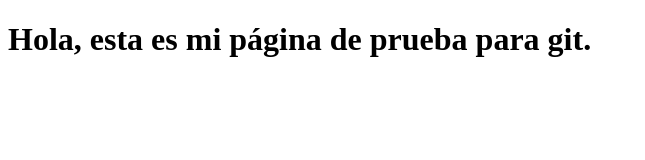
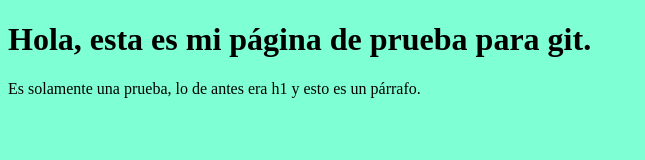
Before and after one commit to jorgemouro/gitjorge, a plain HTML site: page index.html in a window 1280 px wide. Shown: the whole page, without its empty margins (0-645 px from the left). Drawn offline with Linux system fonts and the light colour scheme.

Commit message:
añadimos estilos

```diff
--- /dev/null
+++ b/css/styles.css
@@ -0,0 +1,4 @@
+@charset "UTF-8";
+body{
+    background-color: aquamarine;
+}
--- a/index.html
+++ b/index.html
@@ -1,11 +1,13 @@
 <!DOCTYPE html>
 <html lang="en">
+<link href="css/styles.css" rel="stylesheet" type="text/css"
 <head>
     <meta charset="UTF-8">
     <meta name="viewport" content="width=device-width, initial-scale=1.0">
-    <title>Document</title>
+    <title>Git Jorge Mouro Cantorna</title>
 </head>
 <body>
     <h1>Hola, esta es mi página de prueba para git. </h1>
+    <p>Es solamente una prueba, lo de antes era h1 y esto es un párrafo.</p>
 </body>
 </html>
```
Also changed, not shown: capturas/ver versiones.PNG (added).
